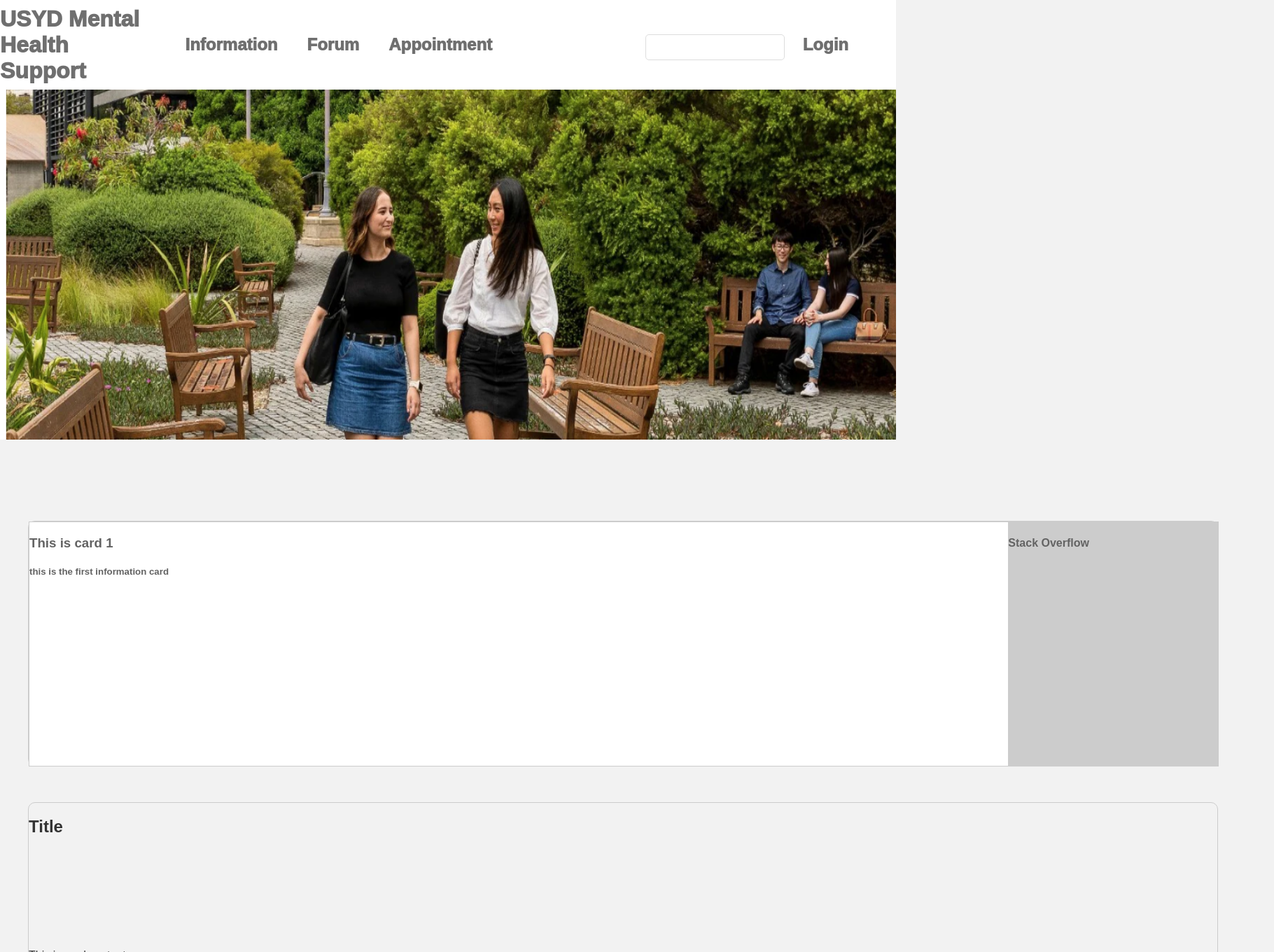
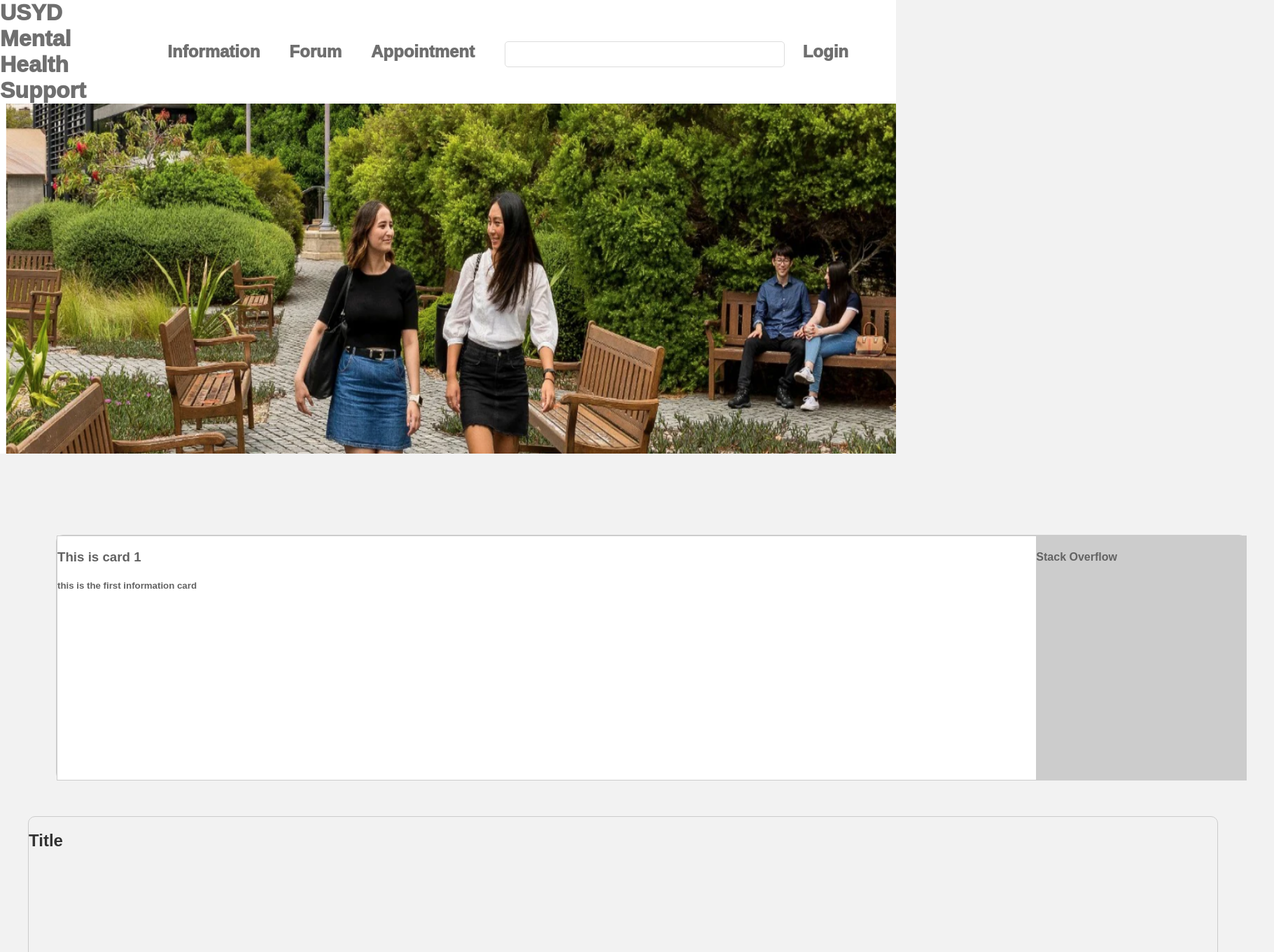
Before and after one commit to BrianXu0623/Mental-Health-Website, a React (Create React App) app in the folder frontend/mental_health_website/: page / in a window 1280 px wide. Shown: the top 1360 px of the page at 70% size, 1820 px wide, since content can reach past the window. Built offline with nearby package versions, Linux system fonts and the light colour scheme.

Commit message:
update information card
added forwarding route to information/id

```diff
--- a/frontend/mental_health_website/src/pages/Information.css
+++ b/frontend/mental_health_website/src/pages/Information.css
@@ -15,10 +15,12 @@
 .card-list-left{
     justify-self: left;
     align-items: left;
+    padding-left: 80px;
 }
 
 .card-list-right{
     justify-self: right;
     align-items: end;
+    padding-right: 80px;
     transition: left 0.3s ease-in-out;
 }
--- a/frontend/mental_health_website/src/pages/Information.js
+++ b/frontend/mental_health_website/src/pages/Information.js
@@ -10,7 +10,7 @@ const Information = () => {
         <div className='card-container'>
         <ul className='card-list-left'>
           <InformationCard
-            path='/0'
+            path='/information/0'
             title='This is card 1'
             text='this is the first information card'
             author='Stack Overflow' />
--- a/frontend/mental_health_website/src/pages/Navbar.css
+++ b/frontend/mental_health_website/src/pages/Navbar.css
@@ -73,3 +73,7 @@
     height: 20px;
     padding-top:20px;
  }
+
+ .search-bar input[type='text']{
+    width:400px;
+ }
```
Also changed, not shown: frontend/mental_health_website/src/pages/DetailedInformation.js (added, +10 -0 lines), frontend/mental_health_website/src/pages/Appointment.css (deleted).
